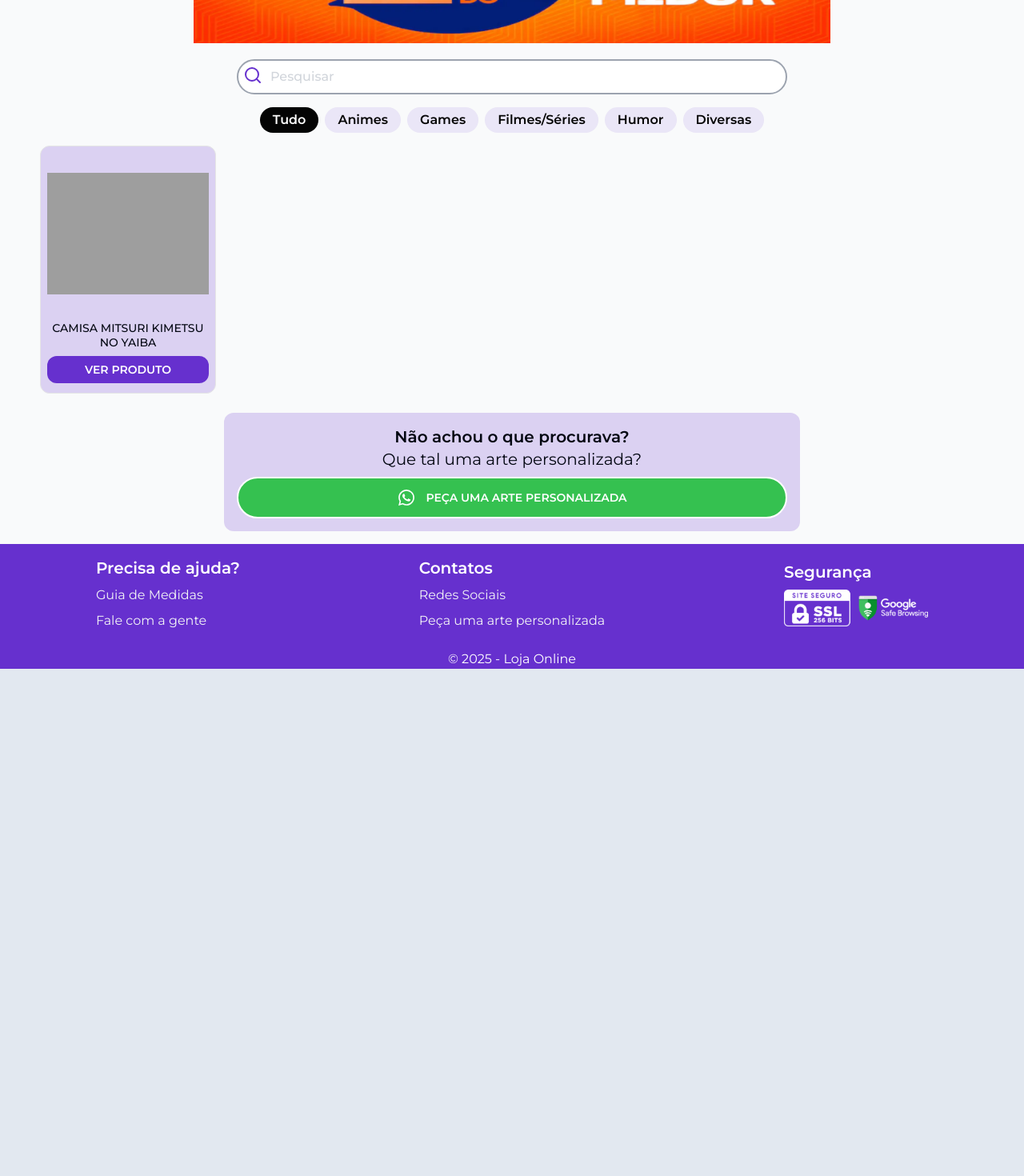
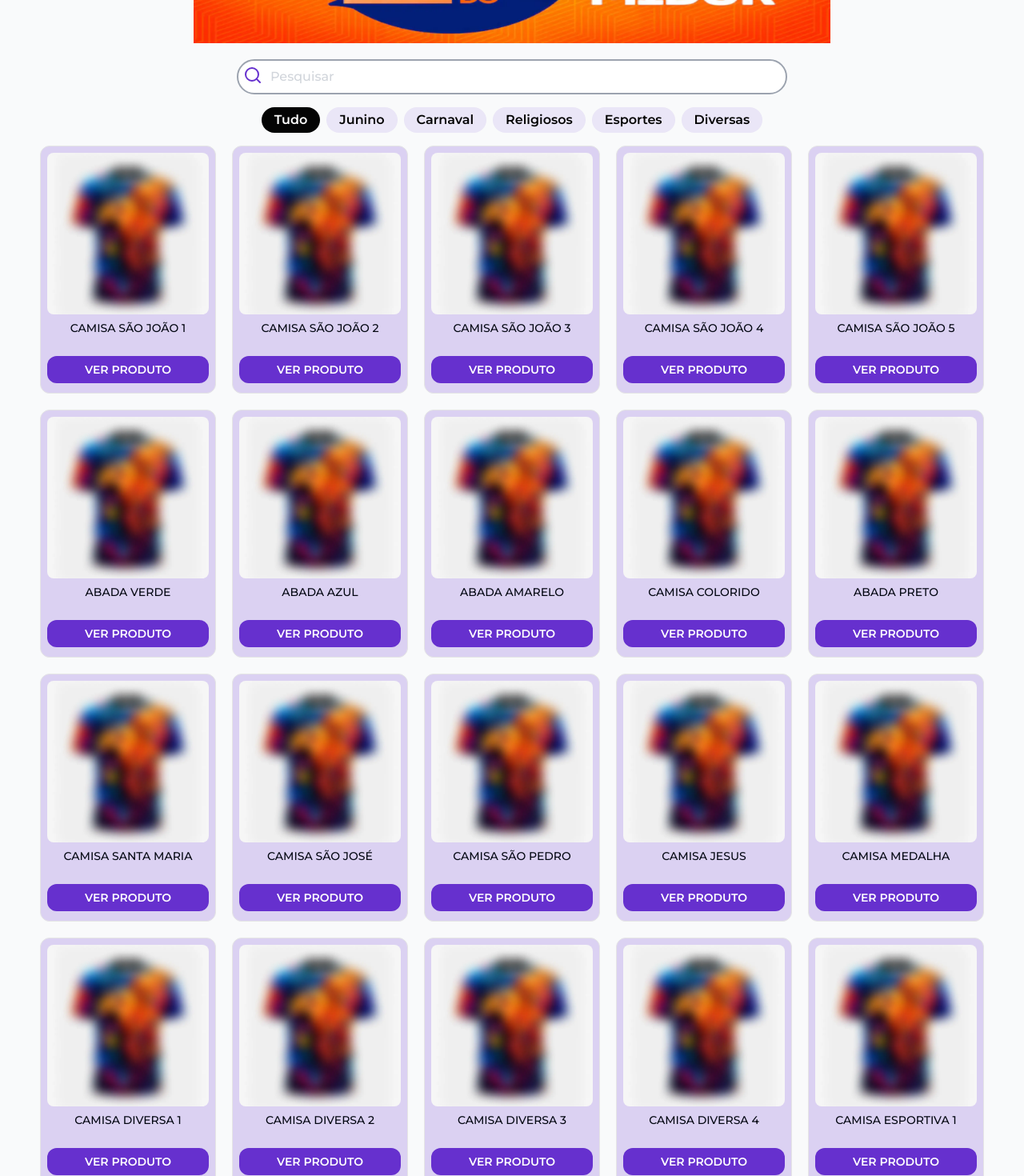
Before and after one commit to marvieiradev/catalogo-loja-online, a React (Vite) app: page / in a window 1280 px wide. Shown: the part 200-1670 px from the top of the page at 80% size. Before the commit the page ends 1036 px from the top, so only its background shows below. Built offline with nearby package versions, Linux system fonts and the light colour scheme; grey boxes are pictures that could not be loaded.

Commit message:
feat: update db, utils and categoria

```diff
--- a/src/data/categoria.js
+++ b/src/data/categoria.js
@@ -1,18 +1,18 @@
 const categorias = [
   {
-    nome: "Animes",
+    nome: "Junino",
   },
 
   {
-    nome: "Games",
+    nome: "Carnaval",
   },
 
   {
-    nome: "Filmes/Séries",
+    nome: "Religiosas",
   },
 
   {
-    nome: "Humor",
+    nome: "Esporte",
   },
 
   {
--- a/src/data/db.js
+++ b/src/data/db.js
@@ -1,10 +1,174 @@
 const produtos = [
   {
-    id: "AN001",
-    nome: "CAMISA MITSURI KIMETSU NO YAIBA",
-    imagem: "AN001.webp",
-    categoria: "Animes",
-    tag: "demon slayer",
+    id: "SJ001",
+    nome: "CAMISA SÃO JOÃO 1",
+    imagem: "001.webp",
+    categoria: "Junino",
+    tag: "",
+  },
+  {
+    id: "SJ002",
+    nome: "CAMISA SÃO JOÃO 2",
+    imagem: "001.webp",
+    categoria: "Junino",
+    tag: "",
+  },
+  {
+    id: "SJ003",
+    nome: "CAMISA SÃO JOÃO 3",
+    imagem: "001.webp",
+    categoria: "Junino",
+    tag: "",
+  },
+  {
+    id: "SJ004",
+    nome: "CAMISA SÃO JOÃO 4",
+    imagem: "001.webp",
+    categoria: "Junino",
+    tag: "",
+  },
+
+  {
+    id: "SJ005",
+    nome: "CAMISA SÃO JOÃO 5",
+    imagem: "001.webp",
+    categoria: "Junino",
+    tag: "",
+  },
+  {
+    id: "CN001",
+    nome: "ABADA VERDE",
+    imagem: "001.webp",
+    categoria: "Carnaval",
+    tag: "",
+  },
+  {
+    id: "CN002",
+    nome: "ABADA AZUL",
+    imagem: "001.webp",
+    categoria: "Carnaval",
+    tag: "",
+  },
+  {
+    id: "CN003",
+    nome: "ABADA AMARELO",
+    imagem: "001.webp",
+    categoria: "Carnaval",
+    tag: "",
+  },
+  {
+    id: "CN004",
+    nome: "CAMISA COLORIDO",
+    imagem: "001.webp",
+    categoria: "Carnaval",
+    tag: "",
+  },
+  {
+    id: "CN005",
+    nome: "ABADA PRETO",
+    imagem: "001.webp",
+    categoria: "Carnaval",
+    tag: "",
+  },
+  {
+    id: "RE001",
+    nome: "CAMISA SANTA MARIA",
+    imagem: "001.webp",
+    categoria: "Religiosos",
+    tag: "",
+  },
+  {
+    id: "RE002",
+    nome: "CAMISA SÃO JOSÉ",
+    imagem: "001.webp",
+    categoria: "Religiosos",
+    tag: "",
+  },
+  {
+    id: "RE003",
+    nome: "CAMISA SÃO PEDRO",
+    imagem: "001.webp",
+    categoria: "Religiosos",
+    tag: "",
+  },
+  {
+    id: "RE004",
+    nome: "CAMISA JESUS",
+    imagem: "001.webp",
+    categoria: "Religiosos",
+    tag: "",
+  },
+  {
+    id: "RE005",
+    nome: "CAMISA MEDALHA",
+    imagem: "001.webp",
+    categoria: "Religiosos",
+    tag: "",
+  },
+  {
+    id: "DV001",
+    nome: "CAMISA DIVERSA 1",
+    imagem: "001.webp",
+    categoria: "Diversas",
+    tag: "",
+  },
+  {
+    id: "DV002",
+    nome: "CAMISA DIVERSA 2",
+    imagem: "001.webp",
+    categoria: "Diversas",
+    tag: "",
+  },
+  {
+    id: "DV003",
+    nome: "CAMISA DIVERSA 3",
+    imagem: "001.webp",
+    categoria: "Diversas",
+    tag: "",
+  },
+  {
+    id: "DV004",
+    nome: "CAMISA DIVERSA 4",
+    imagem: "001.webp",
+    categoria: "Diversas",
+    tag: "",
+  },
+
+  {
+    id: "ES001",
+    nome: "CAMISA ESPORTIVA 1",
+    imagem: "001.webp",
+    categoria: "Esportes",
+    tag: "",
+  },
+  {
+    id: "ES002",
+    nome: "CAMISA ESPORTIVA 2",
+    imagem: "001.webp",
+    categoria: "Esportes",
+    tag: "",
+  },
+
+  {
+    id: "ES003",
+    nome: "CAMISA ESPORTIVA 3",
+    imagem: "001.webp",
+    categoria: "Esportes",
+    tag: "",
+  },
+  {
+    id: "ES004",
+    nome: "CAMISA ESPORTIVA 4",
+    imagem: "001.webp",
+    categoria: "Esportes",
+    tag: "",
+  },
+  {
+    id: "ES005",
+    nome: "CAMISA ESPORTIVA 5",
+    imagem: "001.webp",
+    categoria: "Esportes",
+    tag: "",
   },
 ];
 export default produtos;
--- a/src/data/utils.js
+++ b/src/data/utils.js
@@ -1,5 +1,5 @@
 const util = {
-  baseUrl: "https://1upstore.s3.amazonaws.com/",
+  baseUrl: "/",
   siteUrl: "%20https://www.1upstore.com.br/produto/",
   instagram: "",
   telNumber: "https://wa.me/5585986099213",
--- a/src/pages/Catalogo/index.jsx
+++ b/src/pages/Catalogo/index.jsx
@@ -89,10 +89,10 @@ const Catalogo = () => {
                     <div className="flex mt-4 px-4 w-full justify-center">
                         <div className="flex gap-2 overflow-x-scroll [&::-webkit-scrollbar]:hidden">
                             <div onClick={handleReset}><Categoria title="Tudo" color={!cat ? "bg-primary" : ""} /></div>
-                            <div onClick={() => handleCategory("Animes")}><Categoria title="Animes" color={cat == "Animes" ? "bg-primary" : ""} /></div>
-                            <div onClick={() => handleCategory("Games")}><Categoria title="Games" color={cat == "Games" ? "bg-primary" : ""} /></div>
-                            <div onClick={() => handleCategory("Filmes/Séries")}><Categoria title="Filmes/Séries" color={cat == "Filmes/Séries" ? "bg-primary" : ""} /></div>
-                            <div onClick={() => handleCategory("Humor")}><Categoria title="Humor" color={cat == "Humor" ? "bg-primary" : ""} /></div>
+                            <div onClick={() => handleCategory("Junino")}><Categoria title="Junino" color={cat == "Junino" ? "bg-primary" : ""} /></div>
+                            <div onClick={() => handleCategory("Carnaval")}><Categoria title="Carnaval" color={cat == "Carnaval" ? "bg-primary" : ""} /></div>
+                            <div onClick={() => handleCategory("Religiosos")}><Categoria title="Religiosos" color={cat == "Religiosos" ? "bg-primary" : ""} /></div>
+                            <div onClick={() => handleCategory("Esportes")}><Categoria title="Esportes" color={cat == "Esportes" ? "bg-primary" : ""} /></div>
                             <div onClick={() => handleCategory("Diversas")}><Categoria title="Diversas" color={cat == "Diversas" ? "bg-primary" : ""} /></div>
                         </div>
                     </div>
```
Also changed, not shown: public/001.webp (added).
